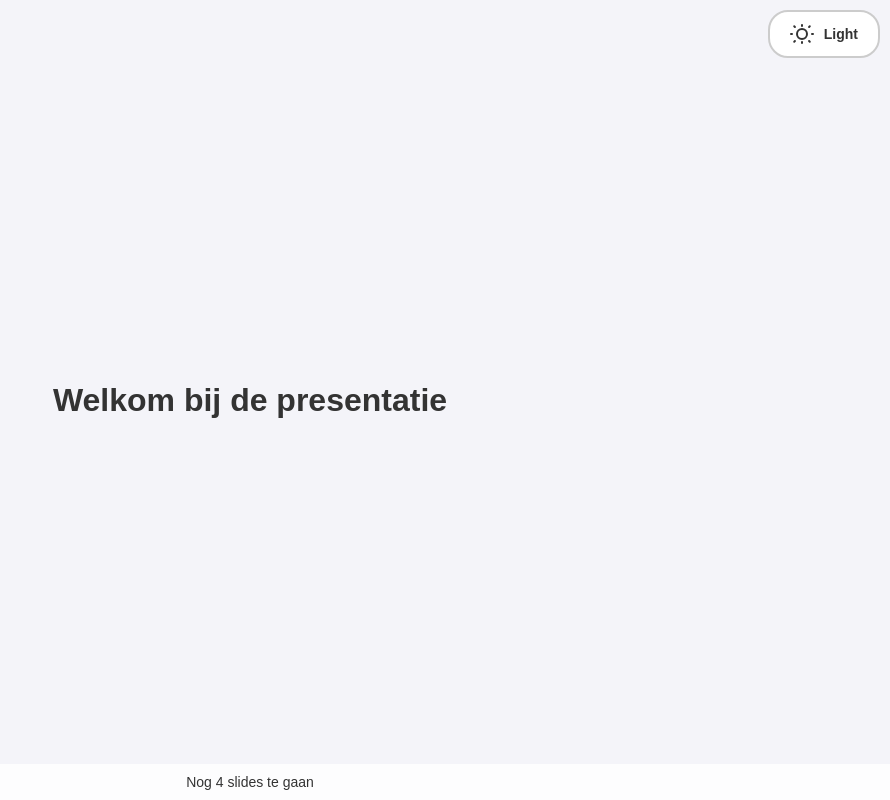
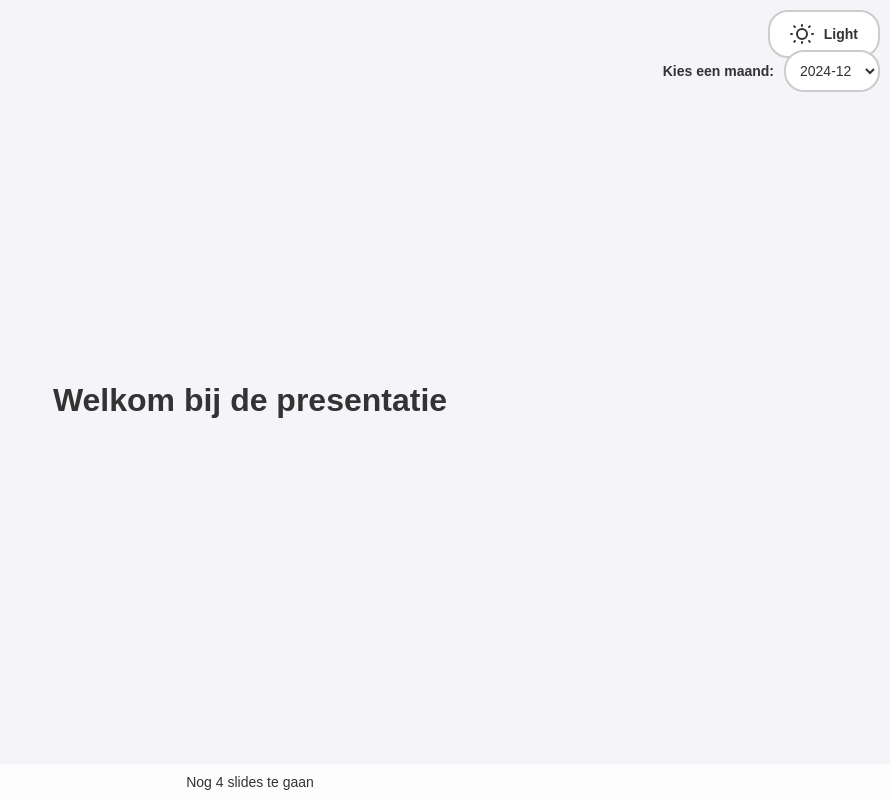
Before and after one commit to Ollie-nl/cool-uncool, a React (Create React App) app: page / in a window 1280 px wide. Shown: the whole page, without its empty margins (390-1280 px from the left). Built offline with nearby package versions, Linux system fonts and the light colour scheme.

Commit message:
feat: monthSelector

```diff
--- /dev/null
+++ b/src/components/MonthSelector/MonthSelector.css
@@ -0,0 +1,31 @@
+.month-selector {
+  position: fixed;
+  top: 50px;
+  right: 10px;
+  display: flex;
+  align-items: center;
+  gap: 10px;
+}
+
+.month-label {
+  font-size: 14px;
+  font-weight: bold;
+}
+
+.month-dropdown {
+  padding: 10px;
+  border: 2px solid #ccc;
+  border-radius: 20px;
+  font-size: 14px;
+  background-color: var(--toggle-bg, #fff);
+  color: var(--toggle-color, #333);
+  transition:
+    background-color 0.3s,
+    color 0.3s;
+  cursor: pointer;
+}
+
+.month-dropdown:focus {
+  outline: none;
+  border-color: #666;
+}
--- /dev/null
+++ b/src/components/MonthSelector/MonthSelector.js
@@ -0,0 +1,26 @@
+import React from 'react';
+import './MonthSelector.css';
+
+const MonthSelector = ({ months, selectedMonth, onSelect }) => {
+  return (
+    <div className="month-selector">
+      <label htmlFor="month-select" className="month-label">
+        Kies een maand:
+      </label>
+      <select
+        id="month-select"
+        value={selectedMonth}
+        onChange={(e) => onSelect(e.target.value)}
+        className="month-dropdown"
+      >
+        {months.map((month) => (
+          <option key={month} value={month}>
+            {month}
+          </option>
+        ))}
+      </select>
+    </div>
+  );
+};
+
+export default MonthSelector;
--- a/src/components/SlideDeck.js
+++ b/src/components/SlideDeck.js
@@ -1,64 +1,107 @@
-import React, { useState, useEffect } from 'react';
-import Slide from './Slide';
-import slidesData from '../data/slides.json';
-import '../styles/index.css';
-import DarkModeToggle from './DarkModeToggle/DarkModeToggle'; // Jouw component
+import React, { useState, useEffect } from "react";
+import Slide from "./Slide";
+import slidesData from "../data/slides.json"; // Voor de huidige maand
+import DarkModeToggle from "./DarkModeToggle/DarkModeToggle";
+import MonthSelector from "./MonthSelector/MonthSelector";
+
 
 const SlideDeck = () => {
   const [currentSlide, setCurrentSlide] = useState(0);
-  const [isDarkMode, setIsDarkMode] = useState(false); // Dark/Light mode state
-  const slides = slidesData.slides;
+  const [isDarkMode, setIsDarkMode] = useState(false);
+  const [selectedMonth, setSelectedMonth] = useState(getCurrentMonth());
+  const [slides, setSlides] = useState([]);
 
-  // Functie voor toetsenbordnavigatie
+  const months = generateMonthList();
+
+  // Laad slides op basis van de geselecteerde maand
+  useEffect(() => {
+    const loadSlides = async () => {
+      try {
+        const { slides } = await import(`../data/slides-${selectedMonth}.json`);
+        setSlides(slides);
+        setCurrentSlide(0); // Reset naar de eerste slide
+      } catch (error) {
+        console.error(`Geen slides beschikbaar voor ${selectedMonth}`, error);
+        setSlides([]);
+      }
+    };
+
+    loadSlides();
+  }, [selectedMonth]);
+
   const handleKeyDown = (e) => {
-    if (
-      (e.key === 'ArrowRight' || e.key === 'ArrowDown') &&
-      currentSlide < slides.length - 1
-    ) {
+    if ((e.key === "ArrowRight" || e.key === "ArrowDown") && currentSlide < slides.length - 1) {
       setCurrentSlide((prev) => prev + 1);
-    } else if (
-      (e.key === 'ArrowLeft' || e.key === 'ArrowUp') &&
-      currentSlide > 0
-    ) {
+    } else if ((e.key === "ArrowLeft" || e.key === "ArrowUp") && currentSlide > 0) {
       setCurrentSlide((prev) => prev - 1);
     }
   };
 
-  // Initialiseren van YouTube API script
   useEffect(() => {
-    const tag = document.createElement('script');
-    tag.src = 'https://www.youtube.com/iframe_api';
-    const firstScriptTag = document.getElementsByTagName('script')[0];
-    firstScriptTag.parentNode.insertBefore(tag, firstScriptTag);
-  }, []);
+    const keyDownHandler = (e) => handleKeyDown(e);
 
-  // Event listener voor toetsenbord
-  useEffect(() => {
-    window.addEventListener('keydown', handleKeyDown);
-    return () => window.removeEventListener('keydown', handleKeyDown);
-  }, [currentSlide]);
+    window.addEventListener("keydown", keyDownHandler);
 
-  const slidesLeft = slides.length - currentSlide - 1;
+    return () => {
+      window.removeEventListener("keydown", keyDownHandler);
+    };
+  }, [slides, currentSlide]);
+
 
   return (
-    <div className={`slide-deck ${isDarkMode ? 'dark-mode' : 'light-mode'}`}>
+    <div className={`slide-deck ${isDarkMode ? "dark-mode" : "light-mode"}`}>
       {/* Dark Mode Toggle */}
       <DarkModeToggle
         isDarkMode={isDarkMode}
         onToggle={() => setIsDarkMode((prev) => !prev)}
       />
 
-      {/* Render de huidige slide */}
-      <Slide slide={slides[currentSlide]} isActive={true} />
+      {/* Month Selector */}
+      <MonthSelector
+        months={months}
+        selectedMonth={selectedMonth}
+        onSelect={setSelectedMonth}
+      />
 
-      {/* Teller voor overgebleven slides */}
-      <div className="slide-counter">
-        {slidesLeft > 0
-          ? `Nog ${slidesLeft} ${slidesLeft === 1 ? 'slide' : 'slides'} te gaan`
-          : 'Laatste slide!'}
-      </div>
+      {/* Render alleen de huidige slide */}
+      {slides.length > 0 ? (
+        <Slide slide={slides[currentSlide]} isActive={true} />
+      ) : (
+        <div className="no-slides">Geen slides beschikbaar voor deze maand.</div>
+      )}
+
+      {/* Teller */}
+      {slides.length > 0 && (
+        <div className="slide-counter">
+          {slides.length - currentSlide - 1 > 0
+            ? `Nog ${slides.length - currentSlide - 1} slides te gaan`
+            : "Laatste slide!"}
+        </div>
+      )}
     </div>
   );
 };
 
+// Helpers
+function getCurrentMonth() {
+  const now = new Date();
+  const year = now.getFullYear();
+  const month = String(now.getMonth() + 1).padStart(2, "0");
+  return `${year}-${month}`;
+}
+
+function generateMonthList() {
+  const now = new Date();
+  const year = now.getFullYear();
+  const months = [];
+
+  for (let i = 0; i < 12; i++) {
+    const date = new Date(year, i, 1);
+    const month = String(date.getMonth() + 1).padStart(2, "0");
+    months.push(`${year}-${month}`);
+  }
+
+  return months.reverse(); // Laat nieuwste maand eerst zien
+}
+
 export default SlideDeck;
--- /dev/null
+++ b/src/data/slides-2024-10.json
@@ -0,0 +1,33 @@
+{
+  "slides": [
+    {
+      "type": "heading",
+      "content": "Cool Uncool oktober",
+      "icon": "😎"
+    },
+    {
+      "type": "youtube",
+      "url": "https://youtube.com/shorts/z8I3osTmaFc",
+      "title": "Korea dance #waacking",
+      "icon": "💃🏻"
+    },
+    {
+      "type": "youtube",
+      "url": "https://youtube.com/shorts/JcBTibj0-s0",
+      "title": "Vending machine",
+      "icon": "🥶"
+    },
+    {
+      "type": "youtube",
+      "url": "https://youtube.com/shorts/XjT5Rui92aY",
+      "title": "Signature of a cartoonist johm william",
+      "icon": "✍🏼"
+    },
+    {
+      "type": "youtube",
+      "url": "https://youtube.com/shorts/TlFNZ-2muvw",
+      "title": "Dommetje in de DOm",
+      "icon": "🏰"
+    }
+  ]
+}
--- /dev/null
+++ b/src/data/slides-2024-12.json
@@ -0,0 +1,32 @@
+{
+  "slides": [
+    {
+      "type": "heading",
+      "content": "Welkom bij de presentatie",
+      "icon": "😎"
+    },
+    {
+      "type": "paragraph",
+      "content": "Dit is een voorbeeld van een paragraafslide.",
+      "icon": "😩"
+    },
+    {
+      "type": "youtube",
+      "url": "https://www.youtube.com/embed/dQw4w9WgXcQ",
+      "title": "Mijn YouTube Filmpje",
+      "icon": "🎥"
+    },
+    {
+      "type": "youtube",
+      "url": "https://youtube.com/shorts/4ygYDr0vUIg",
+      "title": "Mijn YouTube Short",
+      "icon": "🎥"
+    },
+    {
+      "type": "youtube",
+      "url": "https://youtube.com/embed/4ygYDr0vUIg",
+      "title": "Mijn YouTube embed",
+      "icon": "🎥"
+    }
+  ]
+}
```
